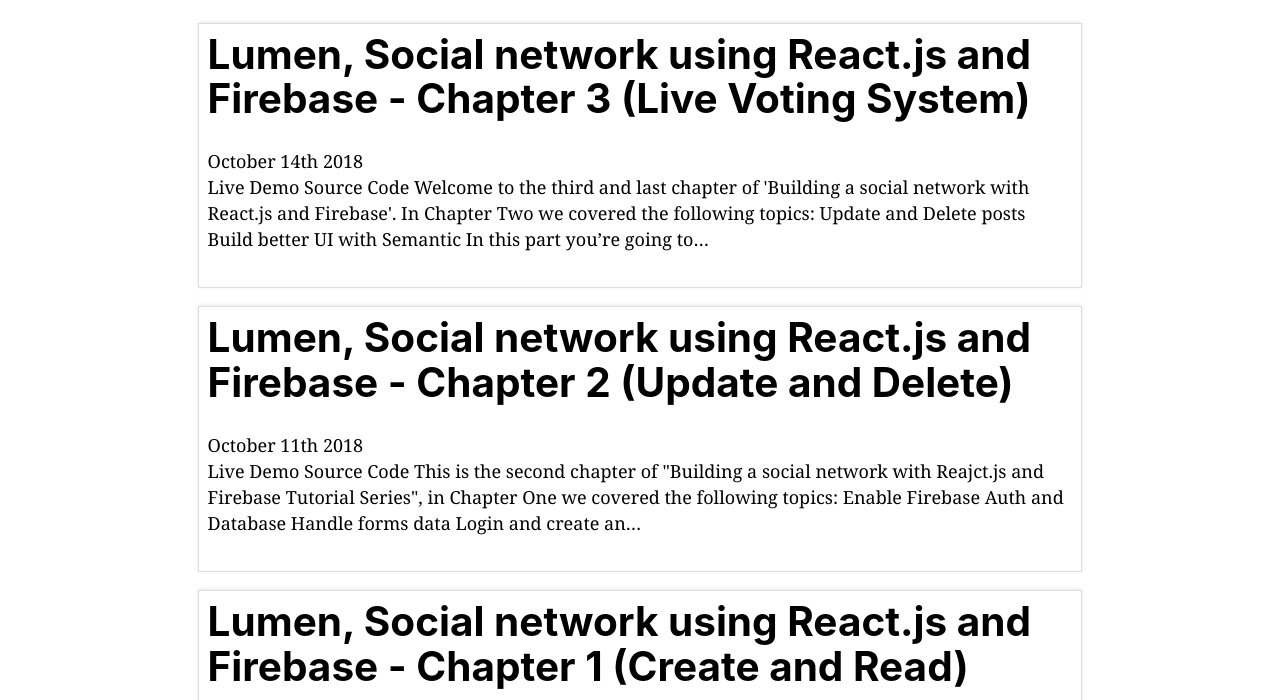
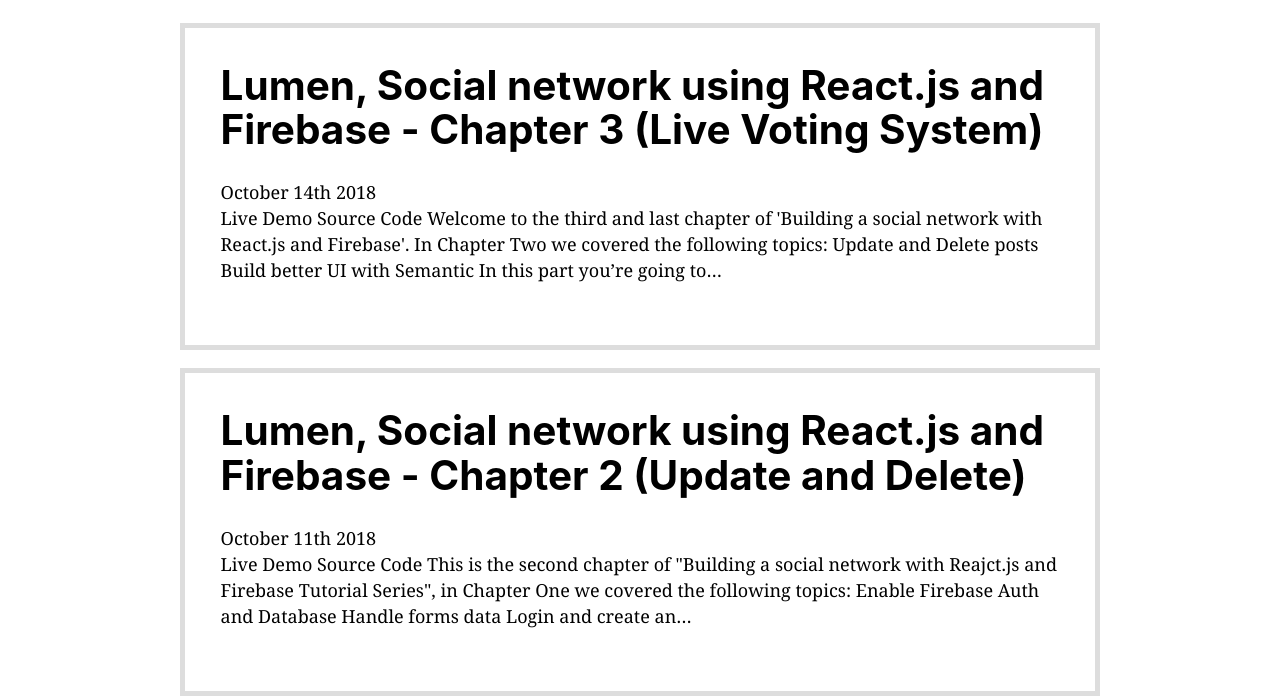
Before and after one commit to usfslk/journal, a Gatsby site: page / in a window 1280 px wide. Shown: the part 100-800 px from the top of the page. Built offline with nearby package versions, Linux system fonts and the light colour scheme; Gatsby itself is replaced by a stand-in of ours.

Commit message:
edit read me

```diff
--- a/src/pages/post.css
+++ b/src/pages/post.css
@@ -1,14 +1,12 @@
  .link{
-
     text-decoration: none;
     color: black;
 }
 
 .post-list {
-    border: 1px solid  gainsboro;
-    padding: .5rem;
-    box-shadow: 0 -1px 4px #ede7e7;
-    margin: 1rem;
+    border: 5px solid #ddd;
+    padding: 2rem;
+    margin-bottom: 1rem;
 }
 
 img{
@@ -16,7 +14,7 @@
 }
 
 .post-list:hover{
-    background-color: whitesmoke;
+    background-color: #eee;
 }
 
 :not(pre) > code[class*="language-"], pre[class*="language-"] {
```
Also changed, not shown: README.md.
